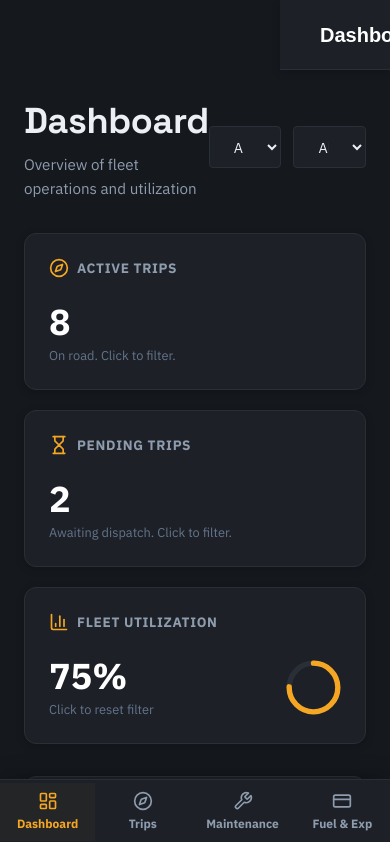
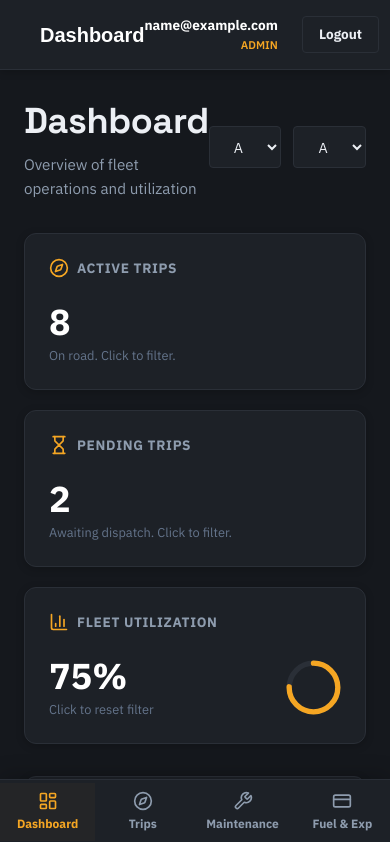
Before and after one commit to nishad-shaik/TransitOps-odoo, a Vue app in the folder frontend/: page /dashboard in a window 390 px wide. Shown: the top 842 px of the page. Built offline with nearby package versions, Linux system fonts and the light colour scheme; no server answers; sample sign-in values are in the browser's storage.

Commit message:
fix: resolve topbar and main content offset for mobile layout sessions

```diff
--- a/frontend/src/style.css
+++ b/frontend/src/style.css
@@ -108,6 +108,16 @@ p {
   margin-left: var(--sidebar-width);
   transition: margin-left 0.3s ease;
 }
+
+/* Bottom Navigation / Mobile layout overrides */
+.mobile-nav-active .main-wrapper {
+  margin-left: 0 !important;
+}
+
+.mobile-nav-active .topbar {
+  left: 0 !important;
+}
+
 
 .main-content {
   padding: 2.5rem;
```
